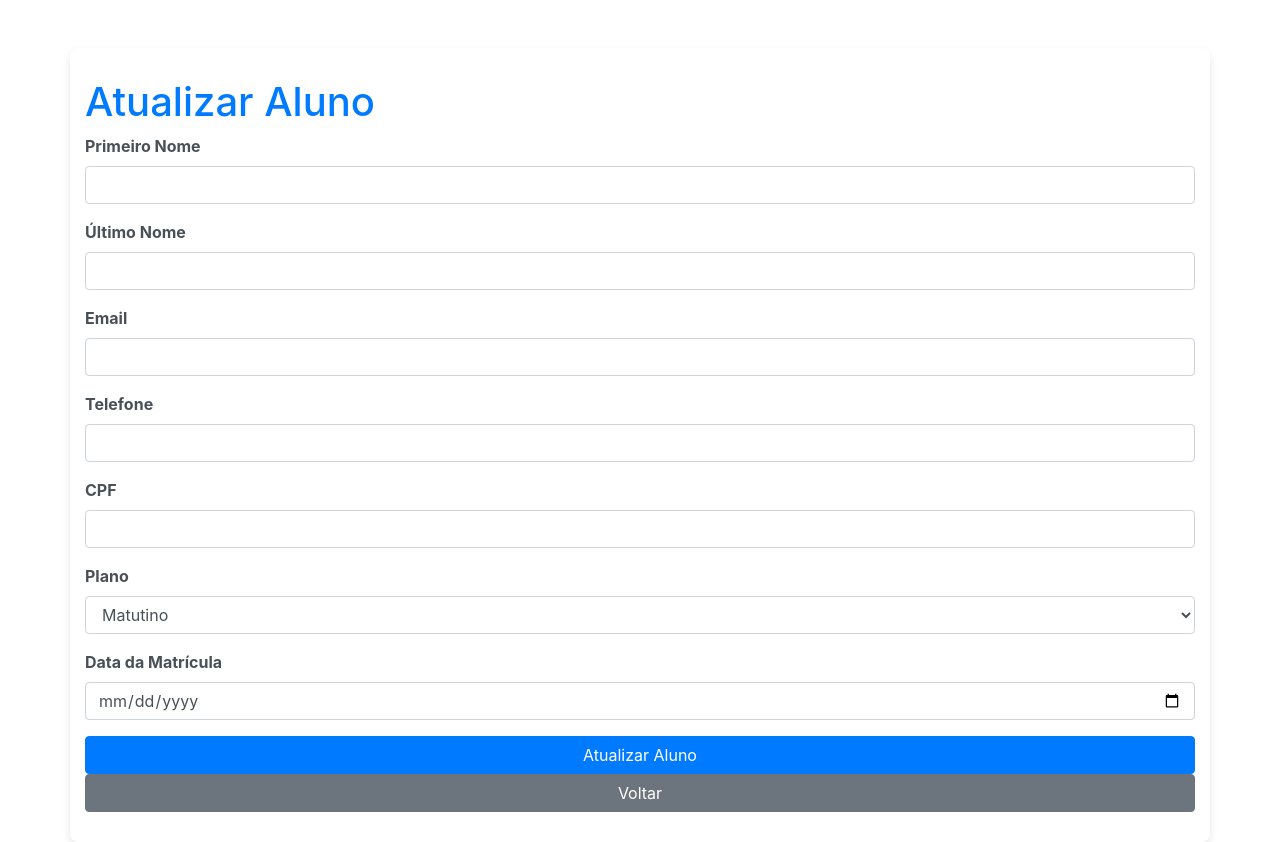
After one commit to Vagner-Lima/sistema-academia, a Flask app: template templates/atualizar_aluno.html in a window 1280 px wide. The commit adds this page. Run offline with Flask 3, Linux system fonts and the light colour scheme; the template is opened without the code that fills it, so the values that code supplies are empty; parts of the project's set-up code (start-up, migrations or seed data) failed here and were passed over; some libraries are stand-ins or nearby versions.

Commit message:
Finished CRUD
Todos os comandos CRUD feitos
Paginas e roteamento funcionando

```diff
--- a/commands.py
+++ b/commands.py
@@ -8,7 +8,6 @@ def adicionar_aluno(cursor, db, alunoinfo):
     cursor.close() #Colocar no final do codigo!!! fecha a conexao do cursor
     db.close() #Colocar no final do codigo!!! fecha a conexao com a database
     print("Aluno adicionado com sucesso!")
-
 
 def create_table(cursor, db):
     cursor.execute("""
--- a/main.py
+++ b/main.py
@@ -2,10 +2,11 @@ from datetime import datetime
 import mysql.connector;
 import os
 from dotenv import load_dotenv
-from flask import Flask, redirect, render_template, request, url_for
+from flask import Flask, redirect, render_template, request, url_for, flash
 from commands import adicionar_aluno, create_table
 
 app = Flask(__name__)
+app.secret_key = "123123"
 
 load_dotenv() # Carrega o .env onde fica as variaveis locais
 
@@ -39,10 +40,92 @@ def adicionar():
             'datamatricula': diaHJ
         }
         adicionar_aluno(cursor, db, alunoinfo)  # Chama a função do outro arquivo
-        return redirect(url_for('home'))
+        flash('Aluno adicionado com sucesso!', 'success')
+        return redirect(url_for('adicionar'))
     return render_template("adicionar_aluno.html")
 
+@app.route('/ver_alunos')
+def ver_alunos():
+    db = mysql.connector.connect(**config) # Conecta com a database SQL
+    cursor = db.cursor(dictionary=True)
+    cursor.execute("SELECT id, primeiroNome, ultimoNome, email, telefone, cpf, plano, datamatricula FROM alunos") # * nao constava o id
+    alunos = cursor.fetchall()
+    cursor.close()
+    db.close()
+    return render_template("ver_alunos.html", alunos = alunos)
 
+@app.route('/remover_aluno/<int:aluno_id>', methods=["POST"])
+def remover_aluno(aluno_id):
+    db = mysql.connector.connect(**config) # Conecta com a database SQL
+    cursor = db.cursor() # Cria um cursor. Necessario para CRUD
+    try:
+            # Comando SQL para deletar um aluno com base no ID
+            cursor.execute("DELETE FROM alunos WHERE id = %s", (aluno_id,))
+            db.commit()  # Salvar as alterações no banco de dados
+            return redirect('/ver_alunos')  # Redirecionar para a lista de alunos após a remoção
+    except Exception as e:
+            print(f"Ocorreu um erro: {e}")
+            return "Erro ao remover o aluno"
+    finally:
+        cursor.close()
+        db.close()
+
+@app.route('/atualizar_aluno/<int:aluno_id>', methods=['GET', 'POST'])
+def atualizar_aluno(aluno_id):
+    db = mysql.connector.connect(**config) # Conecta com a database SQL
+    cursor = db.cursor() # Cria um cursor. Necessario para CRUD
+    if request.method == 'POST':
+        aluno_info = {
+            'primeiroNome': request.form['primeiroNome'],
+            'ultimoNome': request.form['ultimoNome'],
+            'email': request.form['email'],
+            'telefone': request.form['telefone'],
+            'cpf': request.form['cpf'],
+            'plano': request.form['plano'],
+            'datamatricula': request.form['datamatricula'],
+            'id': aluno_id  # ID do aluno a ser atualizado
+        }
+        comando = """UPDATE alunos SET
+                     primeiroNome = %(primeiroNome)s,
+                     ultimoNome = %(ultimoNome)s,
+                     email = %(email)s,
+                     telefone = %(telefone)s,
+                     cpf = %(cpf)s,
+                     plano = %(plano)s,
+                     datamatricula = %(datamatricula)s
+                     WHERE id = %(id)s"""
+
+        cursor.execute(comando, aluno_info)
+        db.commit()
+        cursor.close()
+        db.close()
+
+        flash('Aluno atualizado com sucesso!', 'success')
+        return redirect(url_for('atualizar_aluno', aluno_id = aluno_id))
+
+    # Carregar os dados do aluno
+    cursor.execute("SELECT id, primeiroNome, ultimoNome, email, telefone, cpf, plano, datamatricula FROM alunos WHERE id = %s", (aluno_id,))
+    aluno = cursor.fetchone()
+    db.close()
+
+    if aluno is None:
+        flash('Aluno não encontrado!', 'danger')
+        return redirect(url_for('ver_alunos'))
+
+    # Converter a tupla para um dicionário
+    aluno_data = {
+        'id': aluno[0],
+        'primeiroNome': aluno[1],
+        'ultimoNome': aluno[2],
+        'email': aluno[3],
+        'telefone': aluno[4],
+        'cpf': aluno[5],
+        'plano': aluno[6],
+        'datamatricula': aluno[7]
+    }
+
+    # Passar os dados do aluno para o template
+    return render_template("atualizar_aluno.html", aluno=aluno_data)
 if __name__ == '__main__':
     create_table(cursor,db)
     app.run(debug=True)
--- /dev/null
+++ b/static/styles/atualizar_aluno.css
@@ -0,0 +1,58 @@
+body {
+    background-color: #f8f9fa;
+}
+
+.container {
+    background-color: #ffffff;
+    border-radius: 8px;
+    box-shadow: 0 4px 8px rgba(0, 0, 0, 0.1);
+    padding: 30px;
+    margin-top: 50px;
+}
+
+h1 {
+    color: #007bff;
+    margin-bottom: 20px;
+}
+
+.form-group label {
+    font-weight: bold;
+    color: #495057;
+}
+
+.btn {
+    width: 100%;
+}
+
+.btn-success {
+    background-color: #28a745;
+    border: none;
+}
+
+.btn-success:hover {
+    background-color: #218838;
+}
+
+.btn-primary {
+    background-color: #007bff;
+    border: none;
+}
+
+.btn-primary:hover {
+    background-color: #0069d9;
+}
+
+.btn-warning {
+    background-color: #ffc107;
+    border: none;
+}
+
+.btn-warning:hover {
+    background-color: #e0a800;
+}
+
+@media (max-width: 768px) {
+    .container {
+        padding: 15px;
+    }
+}
--- /dev/null
+++ b/templates/atualizar_aluno.html
@@ -0,0 +1,66 @@
+<!DOCTYPE html>
+<html lang="pt-br">
+<head>
+    <meta charset="UTF-8">
+    <meta name="viewport" content="width=device-width, initial-scale=1.0">
+    <title>Atualizar Aluno</title>
+    <link href="../static/styles/atualizar_aluno.css" rel="stylesheet">
+    <link href="https://stackpath.bootstrapcdn.com/bootstrap/4.5.2/css/bootstrap.min.css" rel="stylesheet">
+</head>
+<body>
+    <div class="container mt-5">
+        <h1>Atualizar Aluno</h1>
+
+        <!-- Exibir mensagens de confirmação -->
+        {% with messages = get_flashed_messages(with_categories=true) %}
+            {% if messages %}
+                {% for category, message in messages %}
+                    <div class="alert alert-{{ category }}">{{ message }}</div>
+                {% endfor %}
+            {% endif %}
+        {% endwith %}
+
+        <form method="POST" action="{{ url_for('atualizar_aluno', aluno_id=aluno.id) }}">
+            <div class="form-group">
+                <label for="primeiroNome">Primeiro Nome</label>
+                <input type="text" class="form-control" name="primeiroNome" value="{{ aluno.primeiroNome }}" required>
+            </div>
+            <div class="form-group">
+                <label for="ultimoNome">Último Nome</label>
+                <input type="text" class="form-control" name="ultimoNome" value="{{ aluno.ultimoNome }}" required>
+            </div>
+            <div class="form-group">
+                <label for="email">Email</label>
+                <input type="email" class="form-control" name="email" value="{{ aluno.email }}" required>
+            </div>
+            <div class="form-group">
+                <label for="telefone">Telefone</label>
+                <input type="text" class="form-control" name="telefone" value="{{ aluno.telefone }}" required>
+            </div>
+            <div class="form-group">
+                <label for="cpf">CPF</label>
+                <input type="text" class="form-control" name="cpf" value="{{ aluno.cpf }}" required>
+            </div>
+            <div class="form-group">
+                <label for="plano">Plano</label>
+                <select class="form-control" name="plano" required>
+                    <option value="Matutino" {% if aluno.plano == 'Matutino' %}selected{% endif %}>Matutino</option>
+                    <option value="Vespertino" {% if aluno.plano == 'Vespertino' %}selected{% endif %}>Vespertino</option>
+                    <option value="Noturno" {% if aluno.plano == 'Noturno' %}selected{% endif %}>Noturno</option>
+                    <option value="Livre" {% if aluno.plano == 'Livre' %}selected{% endif %}>Livre</option>
+                </select>
+            </div>
+            <div class="form-group">
+                <label for="datamatricula">Data da Matrícula</label>
+                <input type="date" class="form-control" name="datamatricula" value="{{ aluno.datamatricula }}" required>
+            </div>
+            <button type="submit" class="btn btn-primary">Atualizar Aluno</button>
+            <a href="{{ url_for('ver_alunos') }}" class="btn btn-secondary">Voltar</a>
+        </form>
+    </div>
+
+    <script src="https://code.jquery.com/jquery-3.5.1.slim.min.js"></script>
+    <script src="https://cdn.jsdelivr.net/npm/@popperjs/core@2.0.11/dist/umd/popper.min.js"></script>
+    <script src="https://stackpath.bootstrapcdn.com/bootstrap/4.5.2/js/bootstrap.min.js"></script>
+</body>
+</html>
```
Also changed, not shown: static/styles/adicionar_aluno.css (+28 -8 lines), static/styles/index.css (added, +64 -0 lines), static/styles/ver_alunos.css (added, +15 -0 lines), templates/adicionar_aluno.html (+18 -1 lines), templates/index.html (+7 -17 lines), templates/ver_alunos.html (added, +57 -0 lines).
